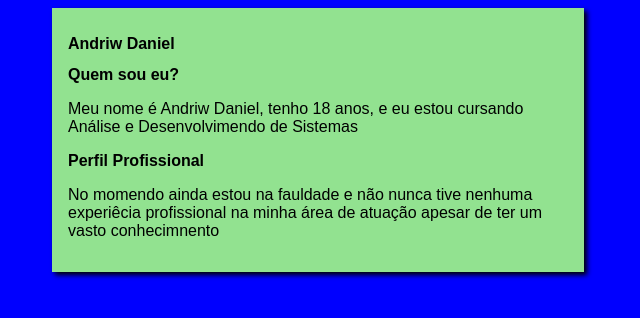
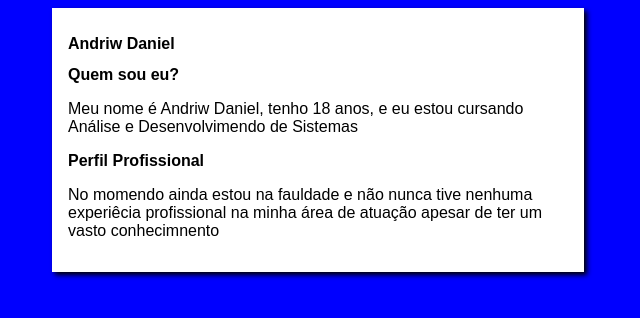
Before and after one commit to AndriwDaniel/Site, a plain HTML site: page index.html in a window 1280 px wide. Shown: the whole page, without its empty margins (322-962 px from the left). Drawn offline with Linux system fonts and the light colour scheme.

Commit message:
Mudança de cor para branco

```diff
--- a/estilos/style.css
+++ b/estilos/style.css
@@ -8,7 +8,7 @@ body {
 }
 
 main {
-    background-color: rgb(146, 226, 144);
+    background-color: rgb(255, 255, 255);
     width: 500px;
     margin: auto;
     padding: 16px;
```
